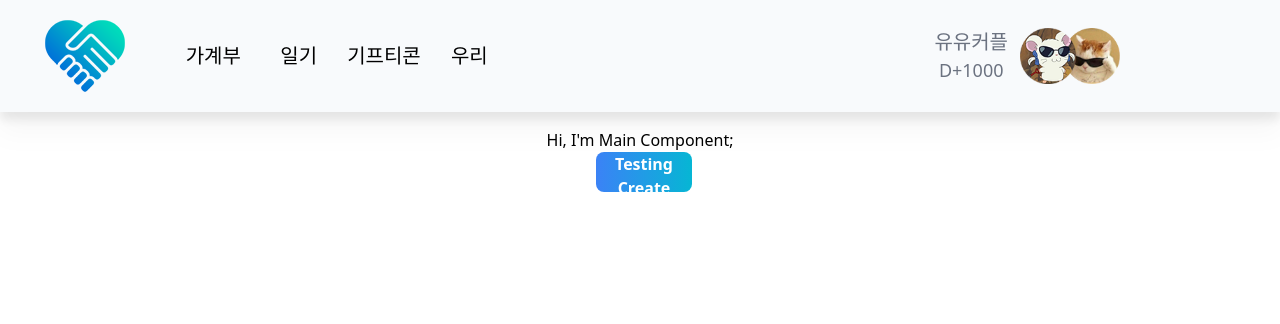
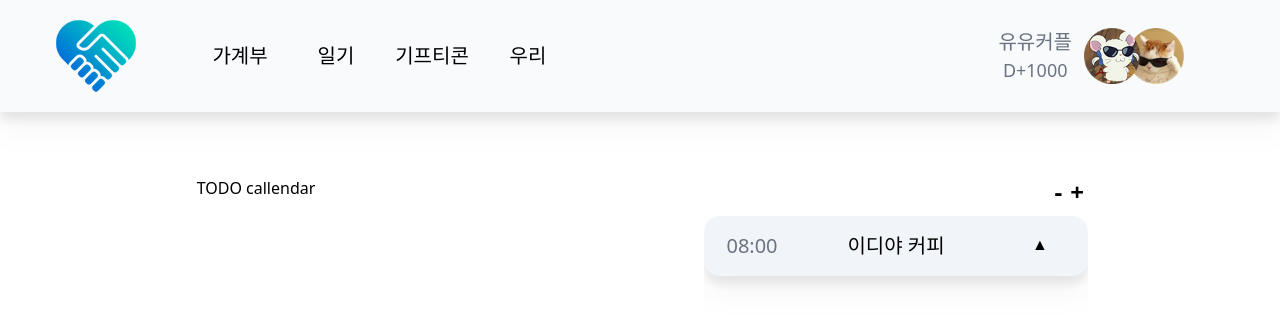
Before and after one commit to u0u0c0uple/ShareAccount, a React (Vite) app in the folder frontend/ShareAccount/: page /account in a window 1280 px wide. Shown: the top 324 px of the page. Built offline with nearby package versions, Linux system fonts and the light colour scheme.

Commit message:
(유한) :construction: AccountMain 페이지 구현 중

```diff
--- a/frontend/ShareAccount/src/App.css
+++ b/frontend/ShareAccount/src/App.css
@@ -1,5 +1,6 @@
 #root {
   text-align: center;
+  width: 100vw;
 }
 
 // input 태그 자동완성 사용 시 배경색 생기는 거 지우기
@@ -14,3 +15,13 @@ input:-webkit-autofill:active {
   transition: background-color 5000s ease-in-out 0s;
   -webkit-text-fill-color: white;
 }
+
+// 메뉴 추가 캔버스에서 스크롤 바 없애기
+div {
+  -ms-overflow-style: none;
+  scrollbar-width: none;
+}
+
+div::-webkit-scrollbar {
+  display: none;
+}
--- /dev/null
+++ b/frontend/ShareAccount/src/components/account/AccountCardComponent.tsx
@@ -0,0 +1,30 @@
+import React, { useState } from 'react';
+
+const AccountCardComponent = () => {
+  const [isOpen, setIsOpen] = useState(true);
+  const [list, setList] = useState([]);
+
+  return (
+    <div className={`flex flex-col w-full ${!isOpen ? `h-2/3` : `h-fit`} pb-4 drop-shadow-xl bg-slate-100 rounded-lg transition-[height] delay-200`}>
+      {/* card header area */}
+      <div className="flex w-full mt-4 mx-auto text-center">
+        <p className="w-1/4 basis-1/4 text-xl text-gray-500">08:00</p>
+        <p className="w-1/2 basis-1/2 text-xl font-semibold">이디야 커피</p>
+        <p className={`w-1/4 basis-1/4 ${!isOpen ? `-scale-y-100` : ``} duration-200`}  onClick={() => setIsOpen(!isOpen)}>▲</p>
+      </div>
+      {isOpen && (
+        <>
+        {/* card body area */}
+      {/* section 1 */}
+      <div></div>
+      {/* section 2 */}
+      <div></div>
+      {/* card footer area */}
+      <div></div>
+        </>
+      )}
+    </div>
+  );
+};
+
+export default AccountCardComponent;
--- a/frontend/ShareAccount/src/components/account/AccountCreateComponent.tsx
+++ b/frontend/ShareAccount/src/components/account/AccountCreateComponent.tsx
@@ -17,6 +17,11 @@ interface spendListType {
   title: string;
   price: string;
 }
+
+/**
+ * @todo
+ * 지출 내역 생성할 때 지출 날짜와 지출 장소의 분류로 입력 폼 만들어주기
+ */
 
 const AccountCreateComponent = () => {
   const [account, setAccount] = useState<spendAccountType>({
@@ -49,10 +54,10 @@ const AccountCreateComponent = () => {
   return (
     <div className="flex w-full h-full pt-32">
       {/* Callendar Area */}
-      <div className="w-full basis-1/2 mt-12">
+      <div className="w-full basis-1/2 mt-4">
         <div className="mt-8 max-w-md min-w-[40vw]">TODO callendar</div>
       </div>
-      <div className="w-full basis-1/2 mt-12">
+      <div className="w-full basis-1/2 mt-4">
         {/* Create input Form */}
         <div className="mx-16 mt-8 max-w-sm">
           <p className="text-2xl font-bold text-start m-4 mx-10">
--- a/frontend/ShareAccount/src/components/account/AccountMainComponent.tsx
+++ b/frontend/ShareAccount/src/components/account/AccountMainComponent.tsx
@@ -1,20 +1,42 @@
 import React from 'react';
-import { useNavigate } from 'react-router-dom';
+import AccountCardComponent from './AccountCardComponent';
+
+/**
+ * @TOdo
+ * 캘린더 만들고, 지출 내역 리스트 카드 뷰 만들기
+ * 지출 장소의 분류를 이모지로 출력하고 날짜도 날짜인데 시간도 굳굳
+ * 진행 중인지 정산이 완료 되었는지 모래시계와 체크 이모지로 표시
+ * 우측 +- 버튼으로 추가 제거 할 지 아님 버튼을 따로 만들어둘지 고민
+ * 토글? 토글! 토글 버튼 카드 뷰 안에 만들어서
+ * 누르면 카드 뷰 커지고 상세 페이지 나오게 하기!.
+ * 아토믹 디자인 패턴 적용할 지 말지 고민 해보기
+ */
 
 const AccountMainComponent = () => {
-  const navigate = useNavigate();
+  // const [list, setList] = useState({});
 
-  const testing = () => {
-    navigate('/account/create');
-  }
+
 
   return (
-    <div className="pt-32 w-full h-full">
-      <h1>
-        Hi, I'm Main Component;
-      </h1>
-      <button className="ml-2 w-24 h-10 btn-basic"
-      onClick={testing}>Testing Create</button>
+    <div className="flex w-full h-full pt-32">
+      {/* Callendar Area */}
+      <div className="w-full basis-1/2 mt-4">
+        <div className="mt-8 max-w-md min-w-[40vw]">TODO callendar</div>
+      </div>
+      {/* List Area */}
+      <div className="w-full basis-1/2 mt-4">
+        <div className="mx-16 mt-8 max-w-sm h-full">
+          {/* + - Button Area */}
+          <div className="w-full h-10 text-end">
+            <a className="m-1 text-2xl font-semibold">-</a>
+            <a className="m-1 text-2xl font-semibold">+</a>
+          </div>
+          {/* Card View List Area */}
+          <div className="w-full h-full overflow-y-scroll">
+            <AccountCardComponent />
+          </div>
+        </div>
+      </div>
     </div>
   )
 }
--- a/frontend/ShareAccount/src/components/common/HeaderComponent.tsx
+++ b/frontend/ShareAccount/src/components/common/HeaderComponent.tsx
@@ -11,7 +11,7 @@ const HeaderComponent = () => {
     <div className="flex bg-slate-50 w-screen h-28 fixed drop-shadow-xl z-9">
       {/* section 1 */}
       {/* 작아졌을 때에는 햄버거 버튼 표시 */}
-      <div className="flex w-1/2 max-w-lg min-w-fit h-full basis-1/2">
+      <div className="flex w-1/2 max-w-xl min-w-fit h-full basis-1/2">
         {/* Logo */}
         <div className="w-1/3 h-full basis-1/3 relative">
           <img src="/src/assets/image/logo_icon_80.png" alt="logo"
--- a/frontend/ShareAccount/src/container/AccountContainer.tsx
+++ b/frontend/ShareAccount/src/container/AccountContainer.tsx
@@ -12,7 +12,7 @@ const AccountContainer = () => {
     setRouting(path);
   }, [path]);
   return (
-    <div className="mb-20 w-screen h-screen bg-white">
+    <div className="mb-28 w-full h-screen bg-white">
       <HeaderComponent />
       {routing === "/account" ? (
         <AccountMainComponent />
```
